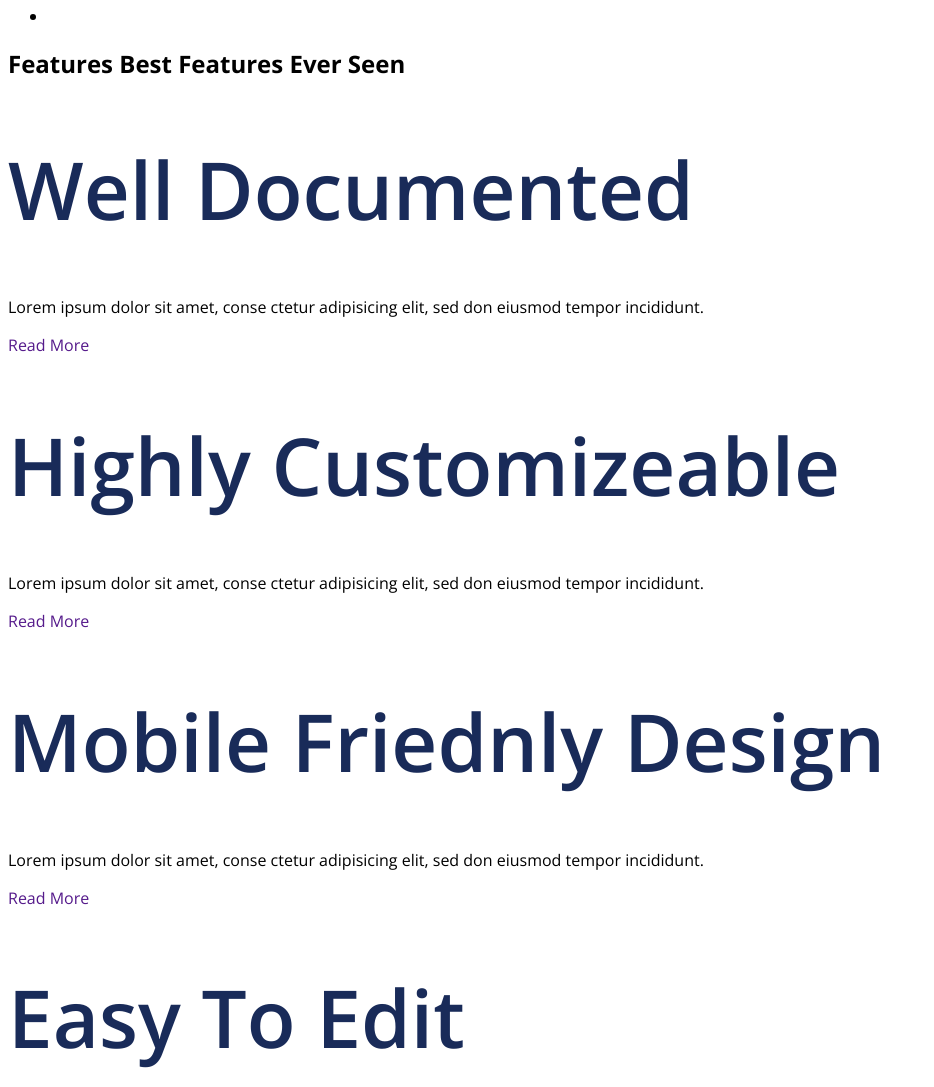
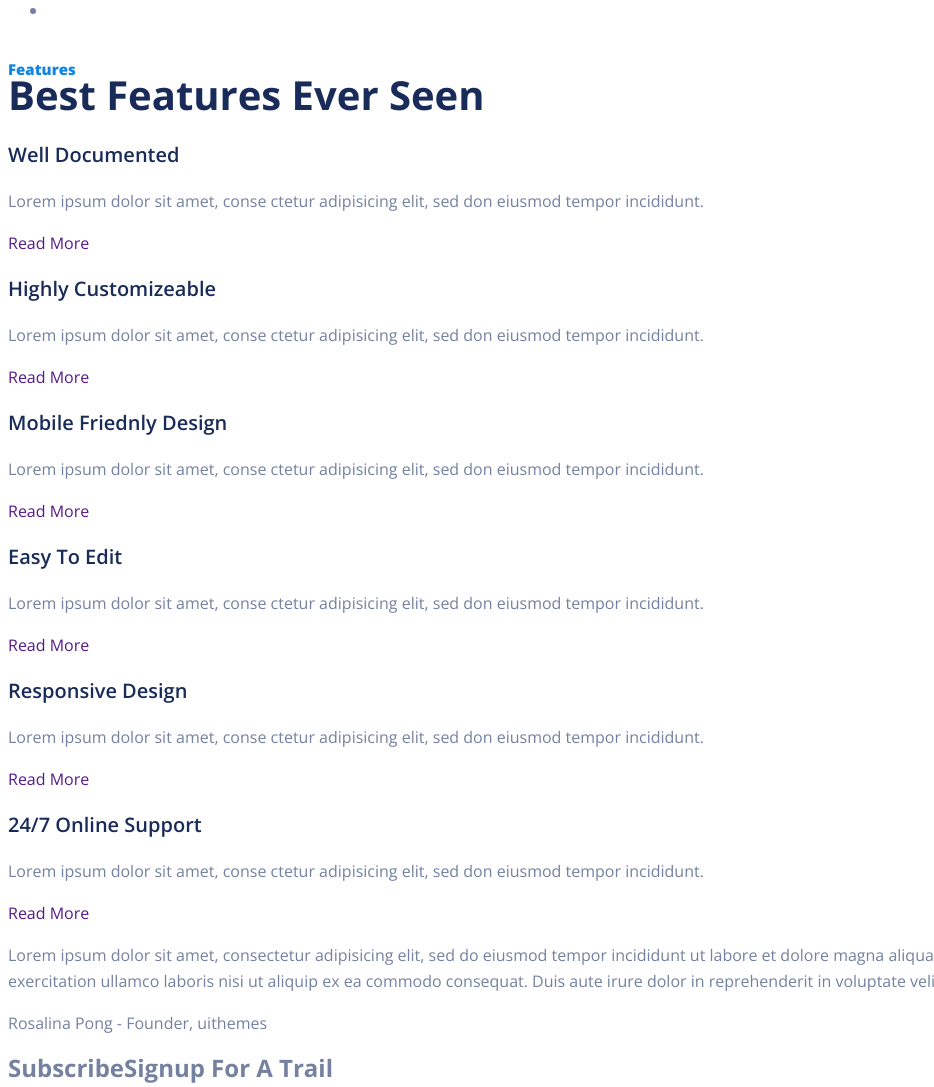
Before and after one commit to Barashk1n/ScrollSite, a plain HTML site: page index.html in a window 1280 px wide. Shown: the part 424-1511 px from the top of the page, without its empty margins (0-934 px from the left). Drawn offline with nearby package versions, Linux system fonts and the light colour scheme.

Commit message:
Continuation

```diff
--- a/css/style.css
+++ b/css/style.css
@@ -1,5 +1,8 @@
 body {
   font-family: 'Open Sans', sans-serif;
+  color: #7581a1;
+  font-size: 16px;
+  line-height: 26px;
 }
 
 a {
@@ -24,3 +27,29 @@ h1 {
   font-weight: 400;
   background-color: #1085e4;
 }
+
+.grid h2 {
+  color: #192b59;
+  font-size: 40px;
+  font-weight: 700;
+
+}
+
+.grid h2 span {
+  font-size: 15px;
+  font-weight: 800;
+  color: #1085e4;
+  display: block;
+}
+
+.grid-item h3 {
+  color: #192b59;
+  font-size: 20px;
+  font-weight: 600;
+}
+
+..grid-item a {
+  color: #1085e4;
+  font-size: 14px;
+  font-weight: 600;
+}
--- a/index.html
+++ b/index.html
@@ -12,7 +12,7 @@
 </head>
 
 <body>
-  <div>
+  <div class="page-header">
     <div>
       <a href=""></a>
       <ul class="nav">
@@ -31,49 +31,49 @@
       <a href="">learn more</a>
     </div>
   </div>
-  <div>
+  <div class="page-company">
     <ul>
       <li></li>
       <li></li>
       <li></li>
     </ul>
   </div>
-  <div>
+  <div class="page-grid">
     <div class="grid">
       <h2><span>Features</span> Best Features Ever Seen</h2>
-      <div>
+      <div class="grid-item">
         <div></div>
-        <h1>Well Documented</h1>
+        <h3>Well Documented</h3>
         <p>Lorem ipsum dolor sit amet, conse ctetur adipisicing elit, sed don eiusmod tempor incididunt.</p>
         <a href="">Read More</a>
       </div>
-      <div>
+      <div class="grid-item">
         <div></div>
-        <h1>Highly Customizeable</h1>
+        <h3>Highly Customizeable</h3>
         <p>Lorem ipsum dolor sit amet, conse ctetur adipisicing elit, sed don eiusmod tempor incididunt.</p>
         <a href="">Read More</a>
       </div>
-      <div>
+      <div class="grid-item">
         <div></div>
-        <h1>Mobile Friednly Design</h1>
+        <h3>Mobile Friednly Design</h3>
         <p>Lorem ipsum dolor sit amet, conse ctetur adipisicing elit, sed don eiusmod tempor incididunt.</p>
         <a href="">Read More</a>
       </div>
-      <div>
+      <div class="grid-item">
         <div></div>
-        <h1>Easy To Edit</h1>
+        <h3>Easy To Edit</h3>
         <p>Lorem ipsum dolor sit amet, conse ctetur adipisicing elit, sed don eiusmod tempor incididunt.</p>
         <a href="">Read More</a>
       </div>
-      <div>
+      <div class="grid-item">
         <div></div>
-        <h1>Responsive Design</h1>
+        <h3>Responsive Design</h3>
         <p>Lorem ipsum dolor sit amet, conse ctetur adipisicing elit, sed don eiusmod tempor incididunt.</p>
         <a href="">Read More</a>
       </div>
-      <div>
+      <div class="grid-item">
         <div></div>
-        <h1>24/7 Online Support</h1>
+        <h3>24/7 Online Support</h3>
         <p>Lorem ipsum dolor sit amet, conse ctetur adipisicing elit, sed don eiusmod tempor incididunt.</p>
         <a href="">Read More</a>
       </div>
@@ -86,7 +86,7 @@
       </div>
     </div>
   </div>
-  <div>
+  <div class="page-subscribe">
     <div>
       <div>
         <h2><span>Subscribe</span>Signup For A Trail</h2>
@@ -97,7 +97,7 @@
       <img src="/img/Robot.png" alt="Robot">
     </div>
   </div>
-  <div>
+  <div class="page-software">
     <div></div>
     <h2>Grab Your Software With Amazing Features</h2>
     <p>Lorem ipsum dolor sit amet, consectetur adipisicing elit, sed do eiusmod tempor incididunt ut labore et dolore
@@ -105,16 +105,18 @@
       consequat. Duis aute irure dolor in reprehenderit in voluptate velit esse cillum.</p>
     <dl>
       <dt>01. Clean Design</dt>
-      <dd>Lorem ipsum dolor sit amet, consectetur adipisicing elit, sed do eiusmod tempor incididunt ut labore et dolore
+      <dd>Lorem ipsum dolor sit amet, consectetur adipisicing elit, sed do eiusmod tempor incididunt ut labore et
+        dolore
         magna aliqua. Ut enim ad minim veniam, quis nostrud exercitation ullamco laboris nisi ut aliquip ex ea commodo
         consequat. Duis aute irure dolor in reprehenderit in voluptate velit esse cillum.</dd>
       <dt>02. Easy To Customize</dt>
-      <dd>Lorem ipsum dolor sit amet, consectetur adipisicing elit, sed do eiusmod tempor incididunt ut labore et dolore
+      <dd>Lorem ipsum dolor sit amet, consectetur adipisicing elit, sed do eiusmod tempor incididunt ut labore et
+        dolore
         magna aliqua. Ut enim ad minim veniam, quis nostrud exercitation ullamco laboris nisi ut aliquip ex ea commodo
         consequat. Duis aute irure dolor in reprehenderit in voluptate velit esse cillum.</dd>
     </dl>
   </div>
-  <div>
+  <div class="page-stat">
     <div>
       <h2> <span>Fun Facts</span> Some Fun Facts About Dashboard</h2>
       <ul>
@@ -125,12 +127,13 @@
       </ul>
     </div>
   </div>
-  <div>
+  <div class="page-app">
     <div>
       <div>
         <h2>Meet With Future Landingpage</h2>
         <p>Lorem ipsum dolor sit amet, consectetur adipisicing elit, sed do eiusmod tempor incididunt ut labore et
-          dolore magna aliqua. Ut enim ad minim veniam, quis nostrud exercitation ullamco laboris nisi ut aliquip ex ea
+          dolore magna aliqua. Ut enim ad minim veniam, quis nostrud exercitation ullamco laboris nisi ut aliquip ex
+          ea
           commodo consequat. Duis aute irure dolor in reprehenderit in voluptate velit esse cillum.</p>
         <p>Available Now</p>
         <ul>
```
